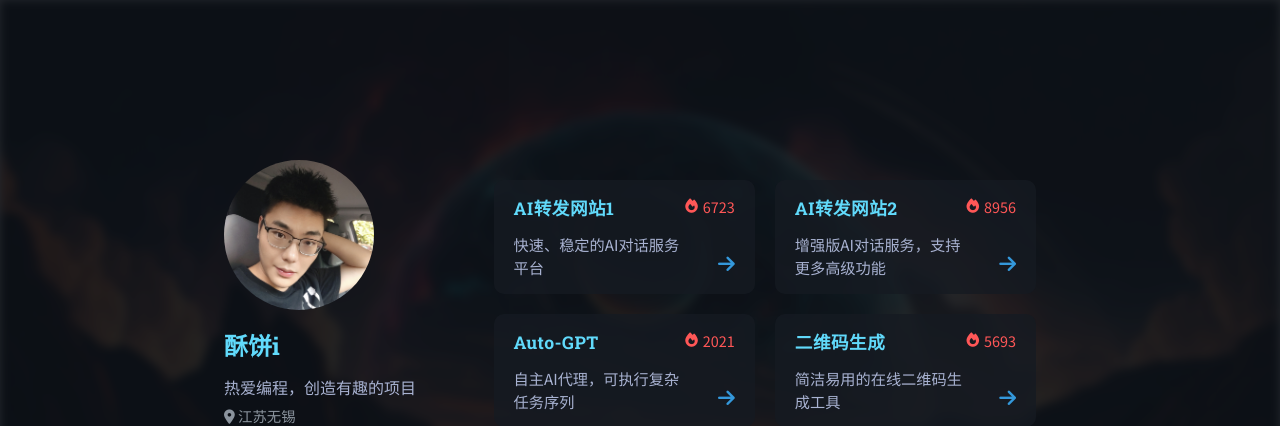
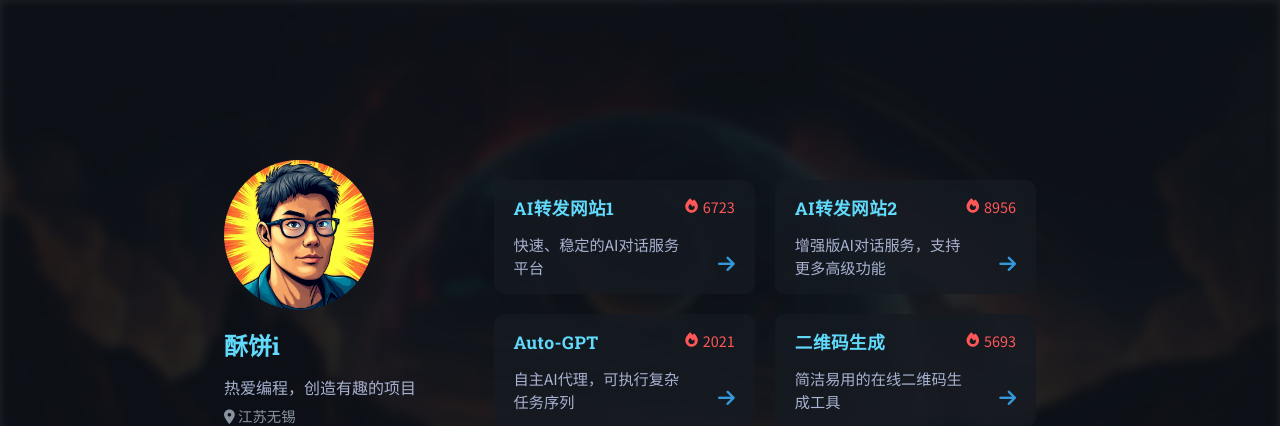
Before and after one commit to Allen619/website, a plain HTML site: page index.html in a window 1280 px wide. Shown: the top 426 px of the page. Drawn offline with nearby package versions, Linux system fonts and the light colour scheme.

Commit message:
feat: 更改头像

```diff
--- a/index.html
+++ b/index.html
@@ -14,7 +14,7 @@
   <main>
     <div class="content-wrapper">
       <section class="profile">
-        <img src="./images/photo.JPEG" alt="头像" class="avatar">
+        <img src="./images/photo.webp" alt="头像" class="avatar">
         <h2>酥饼i</h2>
         <p class="bio">热爱编程，创造有趣的项目</p>
         <p class="location"><i class="fas fa-map-marker-alt"></i> 江苏无锡</p>
```
Also changed, not shown: images/photo.webp (added).
